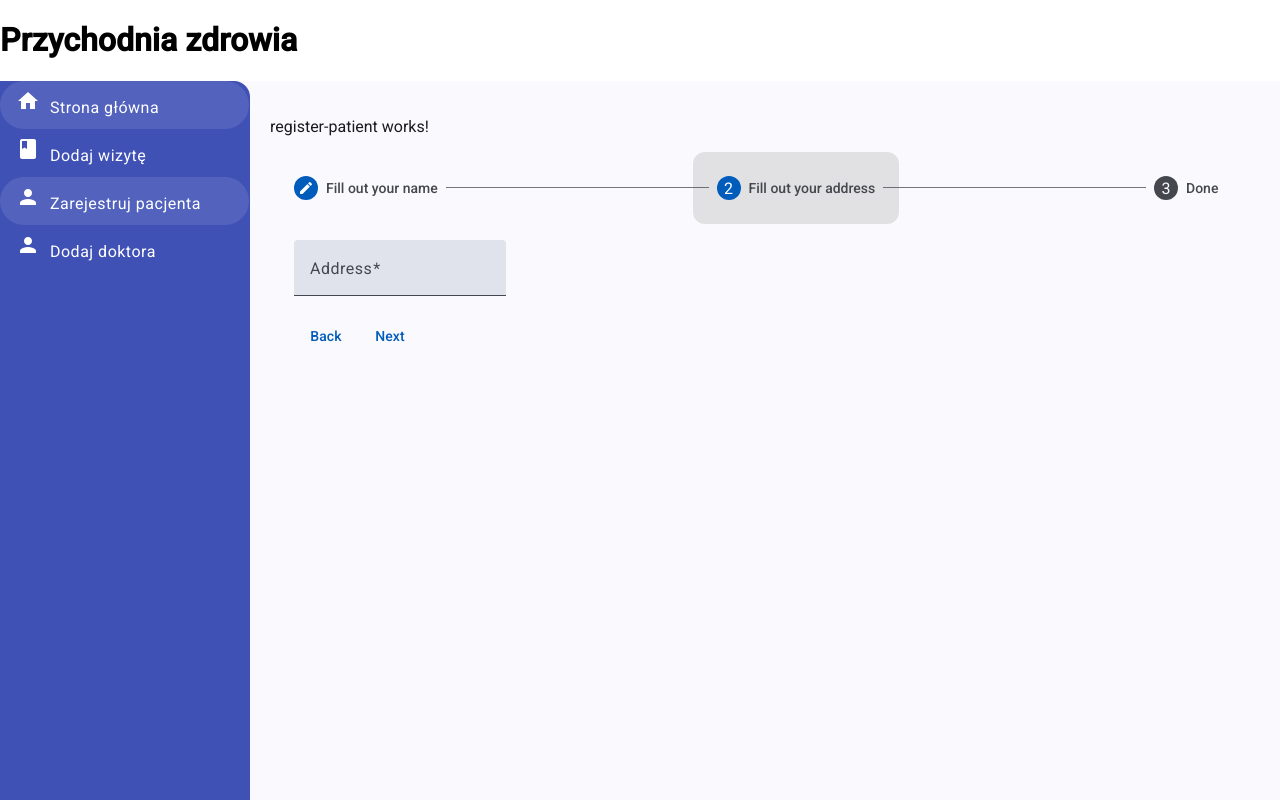
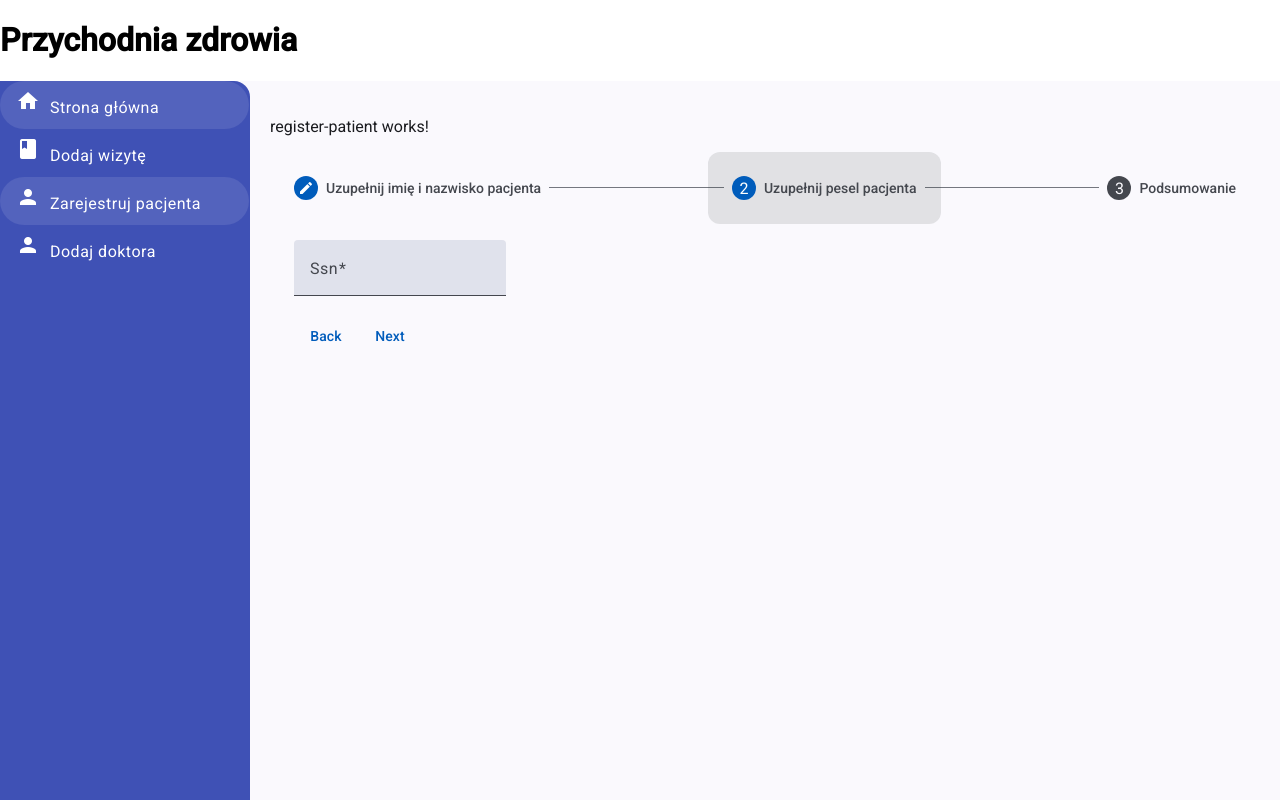
Before and after one commit to kamilb13/przychodnia-zdrowia-frontend, an Angular app: page /register-patient in a window 1280 px wide. Both pictures are taken after typing "Sample", "Sample" into the empty fields and a click on the button "Next". Built offline with nearby package versions, Linux system fonts and the light colour scheme.

Commit message:
register patient page

```diff
--- a/src/app/pages/register-patient/register-patient.component.html
+++ b/src/app/pages/register-patient/register-patient.component.html
@@ -1,17 +1,15 @@
 <p>register-patient works!</p>
 <mat-stepper [linear]="isLinear" #stepper>
-  <mat-step [stepControl]="firstFormGroup">
+  <mat-step [stepControl]="firstFormGroup" label="Uzupełnij imię i nazwisko pacjenta">
     <form [formGroup]="firstFormGroup">
       <div style="display: flex; flex-direction: column; align-items: flex-start">
-        <ng-template matStepLabel>Fill out your name</ng-template>
         <mat-form-field>
           <mat-label>Name</mat-label>
-          <input matInput placeholder="Last name, First name" formControlName="firstCtrl" required>
+          <input matInput placeholder="First name" formControlName="firstCtrl" required>
         </mat-form-field>
-        <ng-template matStepLabel>Fill out your surname</ng-template>
         <mat-form-field>
           <mat-label>Surname</mat-label>
-          <input matInput placeholder="Last name, First name" formControlName="firstCtrl" required>
+          <input matInput placeholder="Last name" formControlName="surnameCtrl" required>
         </mat-form-field>
       </div>
       <div>
@@ -19,12 +17,21 @@
       </div>
     </form>
   </mat-step>
-  <mat-step [stepControl]="secondFormGroup" label="Fill out your address">
+  <mat-step [stepControl]="secondFormGroup" label="Uzupełnij pesel pacjenta">
     <form [formGroup]="secondFormGroup">
       <mat-form-field>
-        <mat-label>Address</mat-label>
-        <input matInput formControlName="secondCtrl" placeholder="Ex. 1 Main St, New York, NY"
+        <mat-label>Ssn</mat-label>
+        <input matInput formControlName="ssnCtrl" placeholder="12345678912"
                required>
+        <mat-error *ngIf="secondFormGroup.get('ssnCtrl')?.hasError('required')">
+          PESEL jest wymagany.
+        </mat-error>
+        <mat-error *ngIf="secondFormGroup.get('ssnCtrl')?.hasError('minlength')">
+          PESEL musi mieć dokładnie 11 cyfr.
+        </mat-error>
+        <mat-error *ngIf="secondFormGroup.get('ssnCtrl')?.hasError('maxlength')">
+          PESEL musi mieć dokładnie 11 cyfr.
+        </mat-error>
       </mat-form-field>
       <div>
         <button mat-button matStepperPrevious>Back</button>
@@ -33,11 +40,17 @@
     </form>
   </mat-step>
   <mat-step>
-    <ng-template matStepLabel>Done</ng-template>
-    <p>You are now done.</p>
+    <ng-template matStepLabel>Podsumowanie</ng-template>
+    <p>Twoje dane:</p>
+    <ul>
+      <li><strong>Imię:</strong> {{ firstFormGroup.value.firstCtrl }}</li>
+      <li><strong>Nazwisko:</strong> {{ firstFormGroup.value.surnameCtrl }}</li>
+      <li><strong>PESEL:</strong> {{ secondFormGroup.value.ssnCtrl }}</li>
+    </ul>
     <div>
-      <button mat-button matStepperPrevious>Back</button>
+      <button mat-button matStepperPrevious>Wstecz</button>
       <button mat-button (click)="stepper.reset()">Reset</button>
+      <button mat-button (click)="addPatient()">Zarejestruj nowego pacjenta</button>
     </div>
   </mat-step>
 </mat-stepper>
--- a/src/app/pages/register-patient/register-patient.component.ts
+++ b/src/app/pages/register-patient/register-patient.component.ts
@@ -1,8 +1,10 @@
 import {Component, inject} from '@angular/core';
 import {MatStep, MatStepLabel, MatStepper, MatStepperNext, MatStepperPrevious} from '@angular/material/stepper';
-import {MatFormField, MatInput, MatLabel} from '@angular/material/input';
+import {MatFormField, MatInput, MatInputModule, MatLabel} from '@angular/material/input';
 import {FormBuilder, ReactiveFormsModule, Validators} from '@angular/forms';
 import {MatButton} from '@angular/material/button';
+import {NgIf} from '@angular/common';
+import {MatFormFieldModule} from '@angular/material/form-field';
 
 @Component({
   selector: 'app-register-patient',
@@ -17,6 +19,9 @@ import {MatButton} from '@angular/material/button';
     MatStepperPrevious,
     MatStepperNext,
     MatStepLabel,
+    NgIf,
+    MatFormFieldModule,
+    MatInputModule,
   ],
   templateUrl: './register-patient.component.html',
   styleUrl: './register-patient.component.scss'
@@ -26,9 +31,16 @@ export class RegisterPatientComponent {
 
   firstFormGroup = this._formBuilder.group({
     firstCtrl: ['', Validators.required],
+    surnameCtrl: ['', Validators.required],
   });
   secondFormGroup = this._formBuilder.group({
-    secondCtrl: ['', Validators.required],
+    ssnCtrl: ['', [Validators.minLength(11), Validators.maxLength(11), Validators.required, Validators.pattern('^[0-9]*$')]],
   });
   isLinear = true;
+  protected readonly alert = alert;
+
+  addPatient() {
+    //TODO add patient logic
+    console.log("Pacjent dodany do systemu.");
+  }
 }
```
